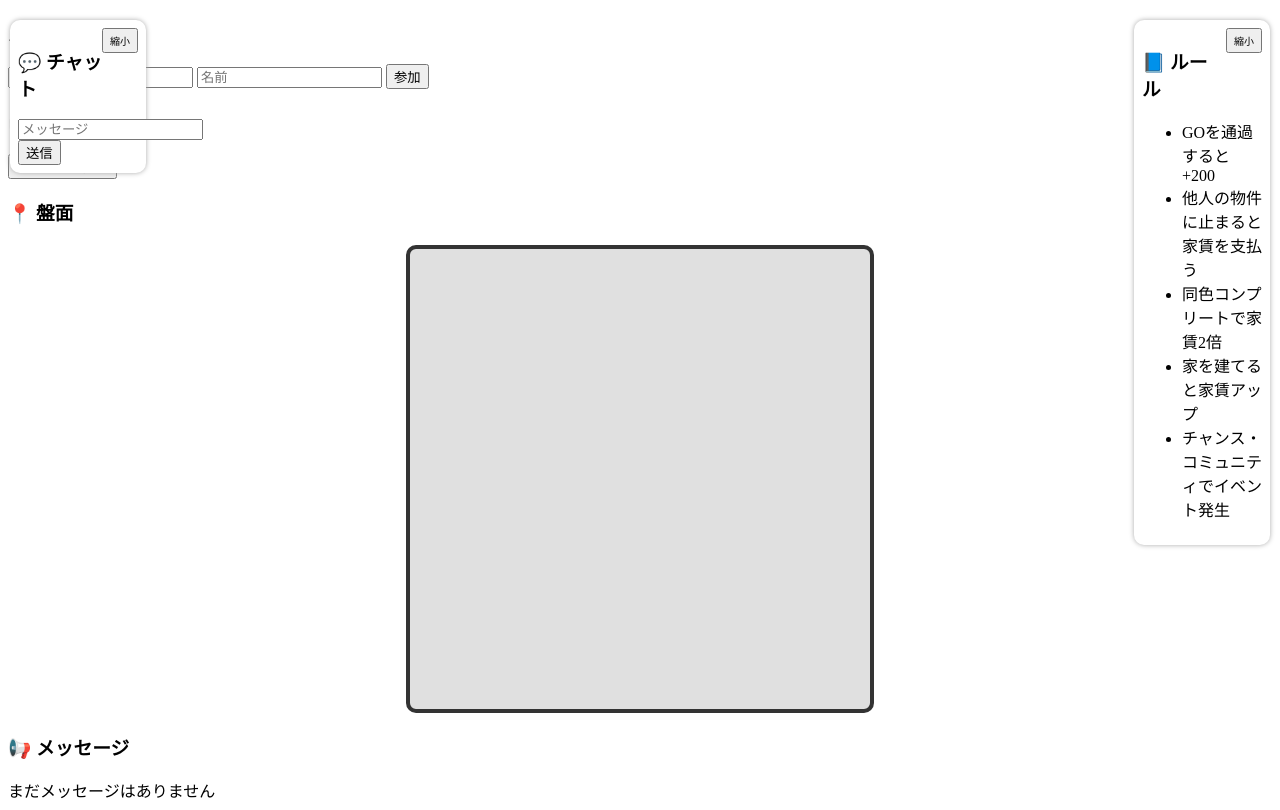
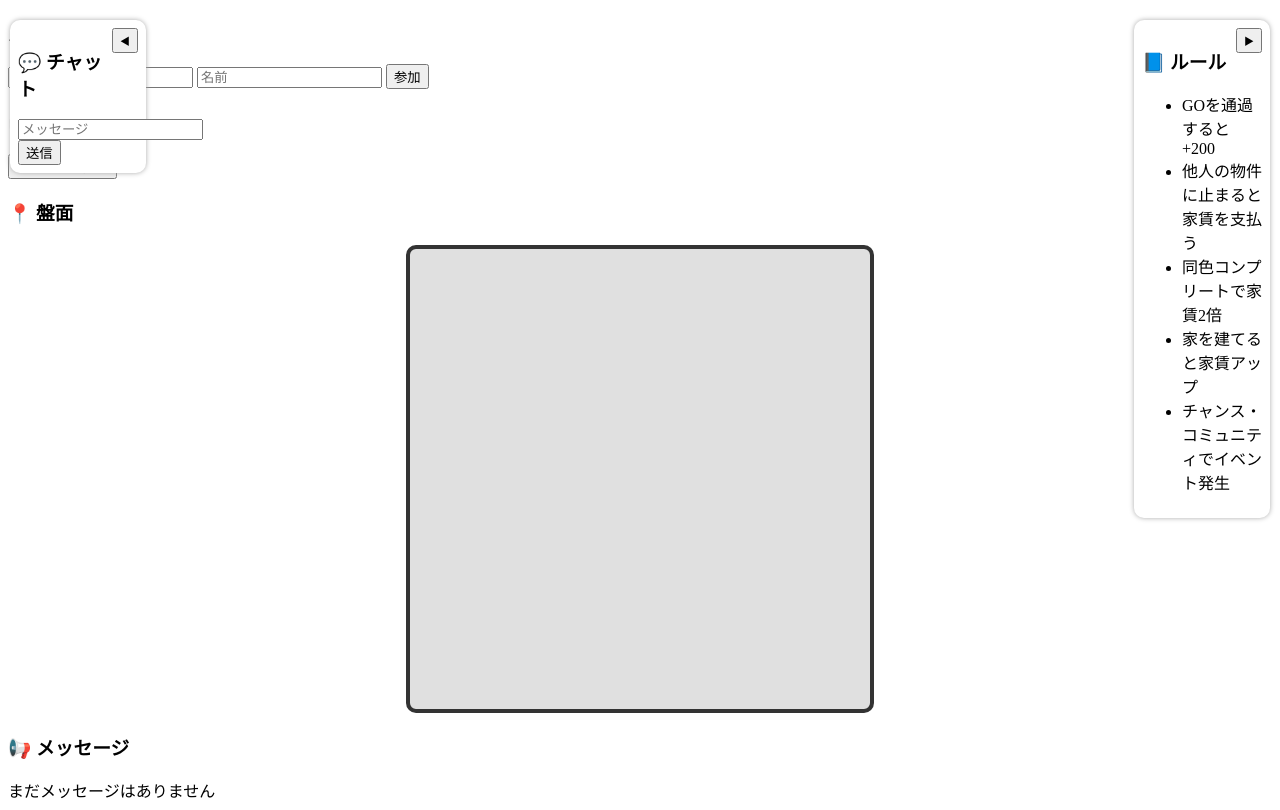
Before and after one commit to sscb1969-arch/monopoly-onlin, a website: page public/index.html in a window 1280 px wide. Drawn offline with nearby package versions, Linux system fonts and the light colour scheme; no server answers.

Commit message:
Update index.html

```diff
--- a/public/index.html
+++ b/public/index.html
@@ -40,7 +40,7 @@
 
 <!-- 左チャット（縮小可能） -->
 <div id="chat-panel" class="side-panel left">
-  <button class="toggle-btn" onclick="togglePanel('chat-panel')">縮小</button>
+  <button class="toggle-btn" onclick="togglePanel('chat-panel')">◀</button>
   <h3>💬 チャット</h3>
   <div id="chat-box" class="chat-box"></div>
   <input id="chat-input" placeholder="メッセージ">
@@ -49,7 +49,7 @@
 
 <!-- 右ルール（縮小可能） -->
 <div id="rules-panel" class="side-panel right">
-  <button class="toggle-btn" onclick="togglePanel('rules-panel')">縮小</button>
+  <button class="toggle-btn" onclick="togglePanel('rules-panel')">▶</button>
   <h3>📘 ルール</h3>
   <ul>
     <li>GOを通過すると +200</li>
@@ -66,9 +66,3 @@ function togglePanel(id) {
   panel.classList.toggle("collapsed");
 }
 </script>
-
-<script src="/socket.io/socket.io.js"></script>
-<script src="client.js"></script>
-
-</body>
-</html>
```
